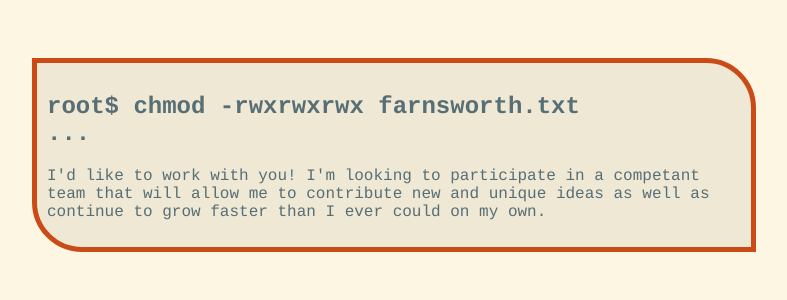
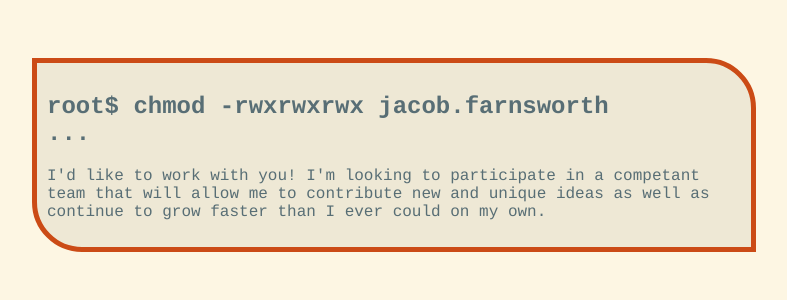
Before and after one commit to baroquebloke/flaskr, a Flask app: page / in a window 1280 px wide. Shown: the part 761-1061 px from the top of the page, without its empty margins (246-1033 px from the left). Run offline with Flask 2, Linux system fonts and the light colour scheme.

```diff
--- a/templates/layouts/base.html
+++ b/templates/layouts/base.html
@@ -37,7 +37,7 @@
           design.</p>
       </div>
       <div class="note" id="whyHire">
-        <h2>root$ chmod -rwxrwxrwx farnsworth.txt<br>...</h2>
+        <h2>root$ chmod -rwxrwxrwx jacob.farnsworth<br>...</h2>
         <p>I'd like to work with you!  I'm looking to participate
           in a competant team that will allow me to contribute new and unique
           ideas as well as continue to grow faster than I ever could on my own.</p>
```
